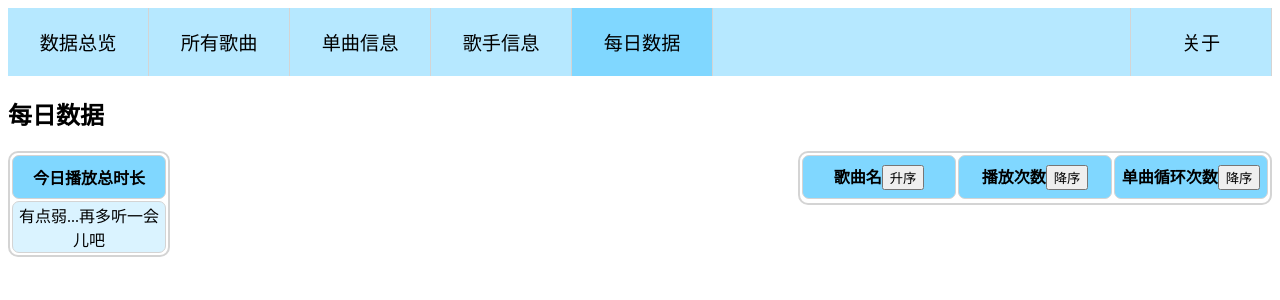
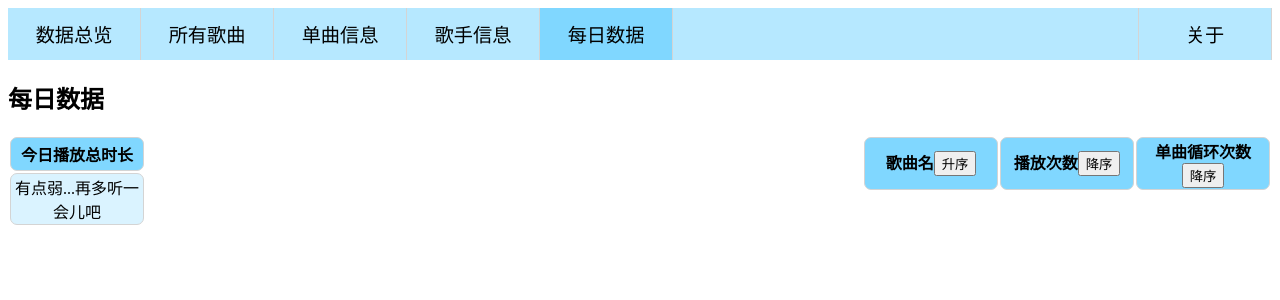
Before and after one commit to Atmocat/NyaData, a Flask app: page /day in a window 1280 px wide. Shown: the top 300 px of the page. Run offline with Flask 3, Linux system fonts and the light colour scheme; lists and menus that the app fills with data are empty.

Commit message:
样式更新

```diff
--- a/static/css/main.css
+++ b/static/css/main.css
@@ -6,11 +7,7 @@
     margin: 0;
     padding: 0;
     overflow: hidden;
-}
-
-#nav ul {
     background: rgb(182, 232, 255);
-    background-position: 0% 38%;
 }
 
 #nav li {
@@ -30,7 +27,7 @@
 
 #nav li a {
     text-align: center;
-    padding: 20px 20px;
+    padding: 12px 16px;
     color: black;
     font-size: 120%;
 }
@@ -39,31 +36,24 @@
     background-color: rgb(128, 215, 255);
 }
 
-/* 数据展示的表格部分 */
-/* 设置表格位置 */
+/* 表格 */
 table {
-    border: 2px solid rgb(212, 212, 212);
+    border: none;
     border-radius: 10px;
-}
-
-#totalHour_table, #dayTotal_table {
-    float: left;
-}
-
-#monthData_table, #dayEach_table {
-    float: right;
 }
 
 table tr th {
     background-color: rgb(128, 215, 255);
-    width: 150px;
-    height: 40px;
+    width: 130px;
+    height: 30px;
+    position: sticky;
+    z-index: 1;
 }
 
 table tr td {
     background-color: rgb(218, 243, 255);
-    width: 150px;
-    height: 25px;
+    width: 130px;
+    height: 20px;
 }
 
 table tr th, table tr td {
```
Also changed, not shown: other parts of static/css/main.css (+68 -20 lines).
